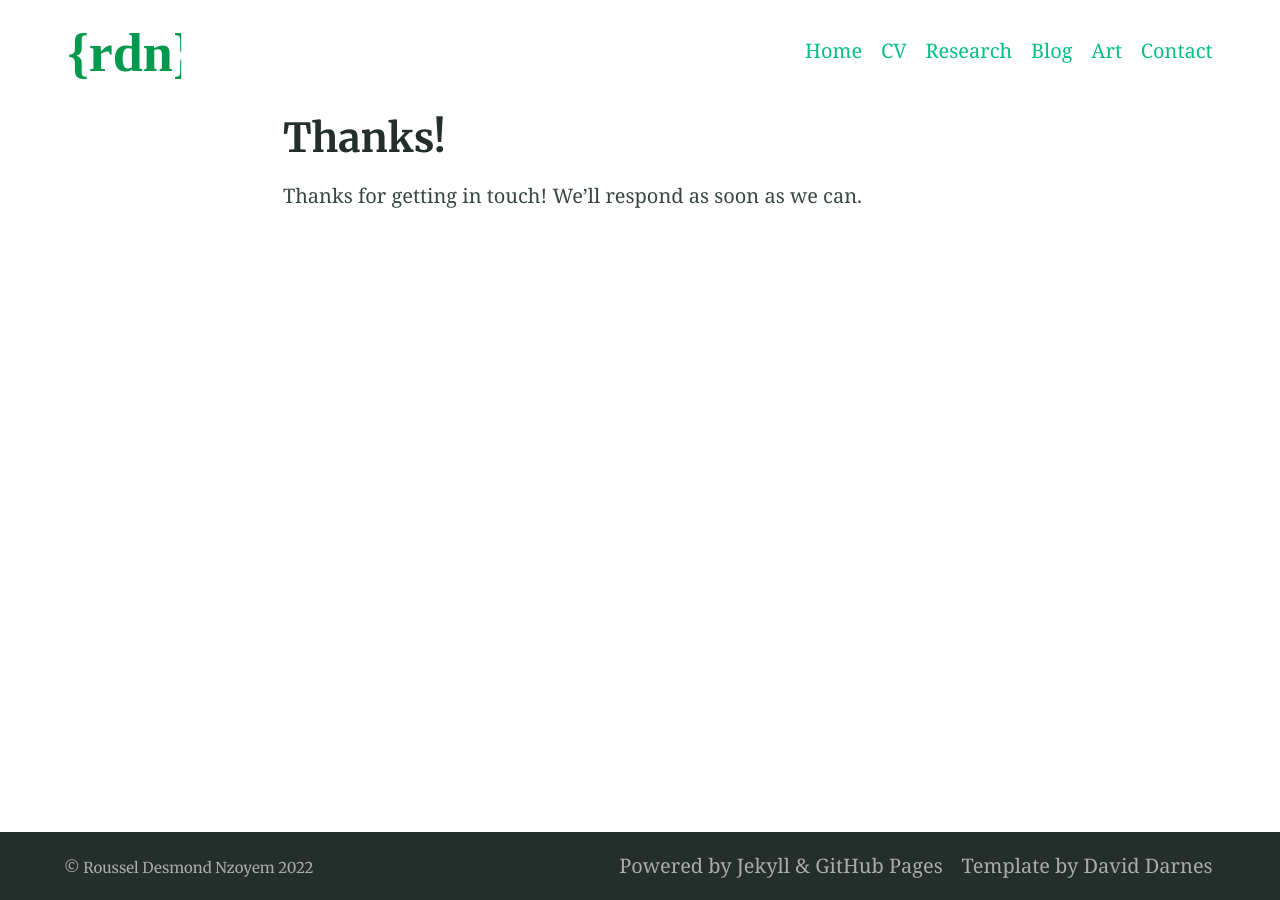
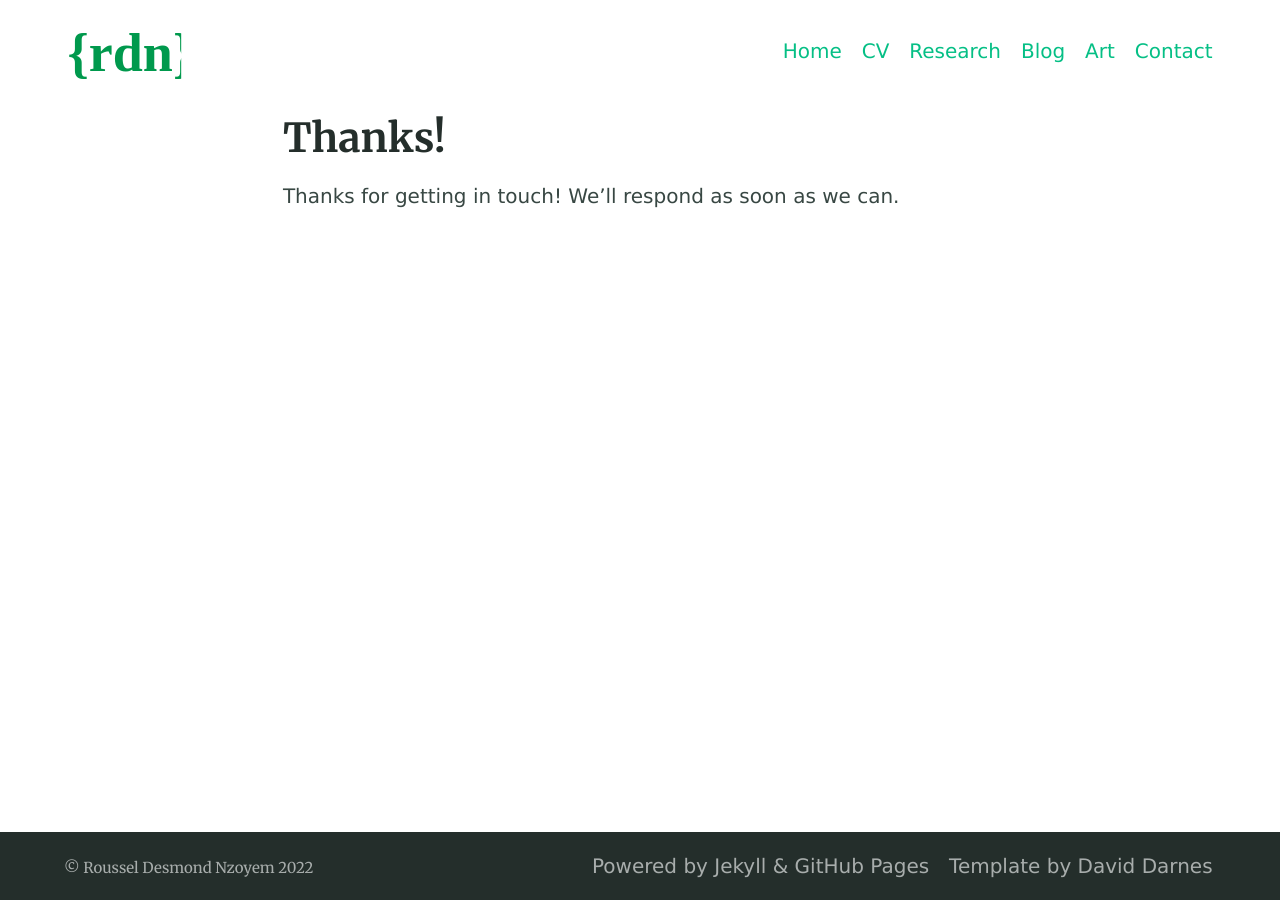
Before and after one commit to ddrous/desmond-rn.github.io, a Jekyll site: the page built from thanks.md, in a window 1280 px wide. Built offline with Jekyll 4.4.1, drawn with Linux system fonts in a browser that asks for light colours.

Commit message:
Tested changing font

```diff
--- a/_sass/_settings.scss
+++ b/_sass/_settings.scss
@@ -15,8 +15,8 @@ $white: #ffffff !default;
 
 // Typography
 $bodytype: (
-  font-family: "Georgia, serif",
-  regular: 400,
+  font-family: "Verdana, serif",
+  regular: 200,
   bold: 700,
   italic: italic,
   cap-height: 0.75
```
